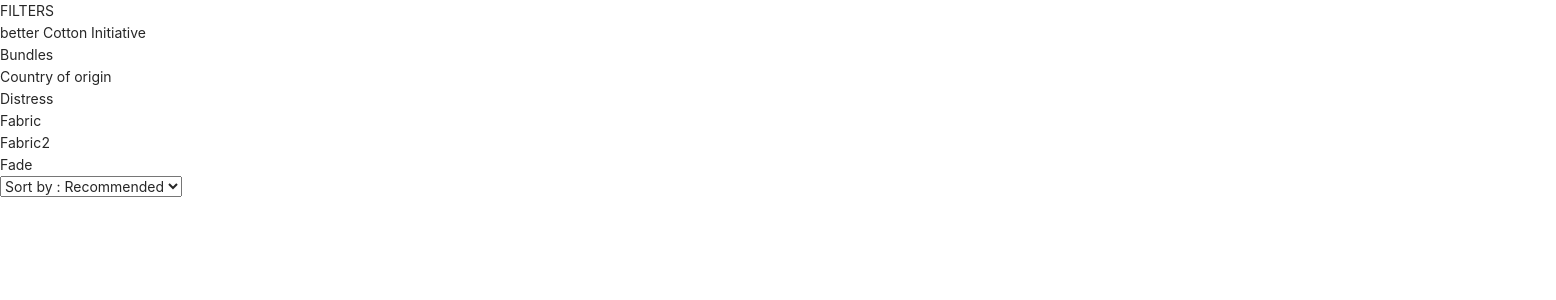
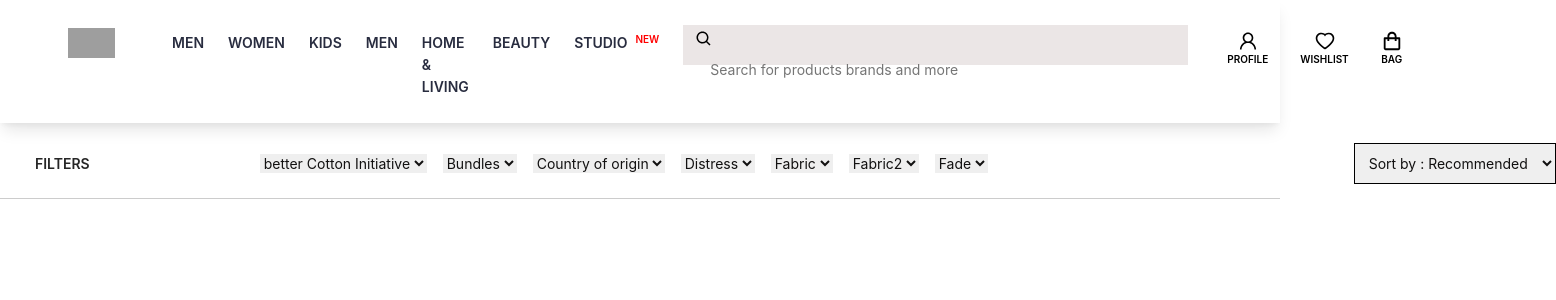
Before and after one commit to rajachoudhary/Myntra_clone, a React (Create React App) app in the folder myntra_clone/: page /products in a window 1280 px wide. Shown: the top 300 px of the page, 1556 px wide, since content can reach past the window. Built offline with nearby package versions, Linux system fonts and the light colour scheme; grey boxes are pictures that could not be loaded.

Commit message:
filter part of product page

```diff
--- a/myntra_clone/src/Components/Pages/Product.jsx
+++ b/myntra_clone/src/Components/Pages/Product.jsx
@@ -1,48 +1,13 @@
-import React, { useState } from 'react'
-import { useDispatch, useSelector } from 'react-redux'
-import {  sort } from '../../Redux/action'
+import React from 'react'
+import { Navbar } from '../Landing Page/Navbar'
+import { ProductTopNavbar } from '../ProductPage/ProductTopNavbar'
 
 export const Product = () => {
-  const dispatch = useDispatch()
-  const item = useSelector(state =>state)
-  console.log("Raja" ,item.item)
-  // const [value,setValue] = useState("")
-  // const filterData = (e)=>{
-  //   if(e.target.value === "highToLow"){
-  //     console.log(e.target.value)
-  //     dispatch(highToLowData(data))
-  //   } else {
-  //     console.log("raja")
-  //   }
-  // }
+
   return (
     <div>
-      <div>
-        <div>FILTERS</div>
-        <div>
-          <div>better Cotton Initiative</div>
-          <div>Bundles</div>
-          <div>Country of origin</div>
-          <div>Distress</div>
-          <div>Fabric</div>
-          <div>Fabric2</div>
-          <div>Fade</div>
-        </div>
-        <div>
-        <select onChange={(e)=>{
-          dispatch(sort(e.target.value))
-
-        }}>
-          <option value="">Sort by : Recommended</option>
-          <option value="">What's New</option>
-          <option value="">Popularity</option>
-          <option value=" ">Better Discount</option>
-          <option value="discountRate" >Price : High to Low</option>
-          <option value="">Price : Low to High</option>
-          <option value="">Customer Rating</option>
-        </select>
-        </div>
-      </div>
+      <Navbar/>
+      <ProductTopNavbar/>
     </div>
   )
 }
--- /dev/null
+++ b/myntra_clone/src/Components/ProductPage/ProductTopNavbar.jsx
@@ -0,0 +1,67 @@
+import React, { useState } from 'react'
+import { useDispatch, useSelector } from 'react-redux'
+import {  sort } from '../../Redux/action'
+import style from "../../css/productNavbar.module.css"
+
+export const ProductTopNavbar = () => {
+  const dispatch = useDispatch()
+  const item = useSelector(state =>state)
+
+  return (
+    <div>
+      <div className={style.topFilterNavbar}>
+        <div className={style.filterText}>FILTERS</div>
+        <div className={style.filterNavbar}>
+          <div >
+            <select name="" id="" >
+              <option value="" >better Cotton Initiative</option>
+            </select>
+          </div>
+          <div>
+            <select name="" id="">
+              <option value="">Bundles</option>
+            </select>
+          </div>
+          <div>
+            <select name="" id="">
+              <option value="">Country of origin</option>
+            </select>
+          </div>
+          <div>
+          <select name="" id="">
+              <option value="">Distress</option>
+            </select>
+          </div>
+          <div>
+            <select name="" id="">
+              <option value="">Fabric</option>
+            </select>
+          </div>
+          <div>
+            <select name="" id="">
+              <option value="">Fabric2</option>
+            </select>
+          </div>
+          <div>
+            <select name="" id="">
+              <option value="">Fade</option>
+            </select>
+          </div>
+          <div>
+            <select className={style.filterSection} onChange={(e)=>{dispatch(sort(e.target.value)) }}>
+              <option value="">Sort by : <span>Recommended</span></option>
+              <option value="">What's New</option>
+              <option value="">Popularity</option>
+              <option value=" ">Better Discount</option>
+              <option value="discountRate" >Price : High to Low</option>
+              <option value="">Price : Low to High</option>
+              <option value="">Customer Rating</option>
+            </select>
+          </div>
+
+        </div>
+      </div>
+      <hr />
+    </div>
+  )
+}
--- /dev/null
+++ b/myntra_clone/src/css/productNavbar.module.css
@@ -0,0 +1,39 @@
+.topFilterNavbar{
+    display: flex;
+    /* padding: 10px;
+    padding-bottom: 7px; */
+    /* justify-content: space-between; */
+
+}
+.filterNavbar{
+    display: flex;
+    gap: 1rem;
+    /* width: 80%; */
+    margin-left: 170px;
+   align-items: center;
+}
+.filterText{
+    margin-left: 35px;
+    margin-top: 10px;
+    font-weight: 600;
+}
+
+.filterNavbar>div>select{
+   border: none;
+   color: rgb(18, 17, 17);
+}
+
+.filterSection{
+    margin-left: 350px;
+    border: 1px solid black !important;
+    padding: 10px;
+}
+
+hr{
+    display: block;
+    height: 1px;
+    border: 0;
+    border-top: 1px solid #ccc;
+    margin: 1em 0;
+    padding: 0;
+}
```
Also changed, not shown: myntra_clone/src/Components/ProductPage/ProductLeftBar.jsx (added, +7 -0 lines).
